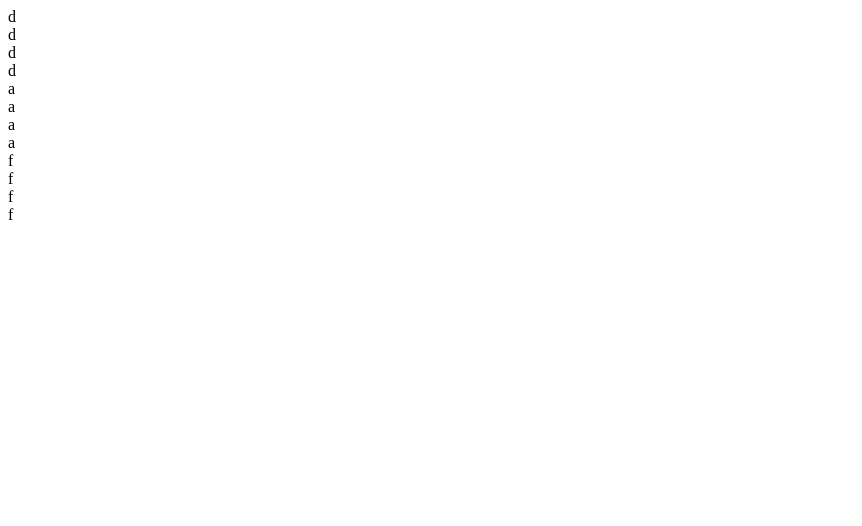
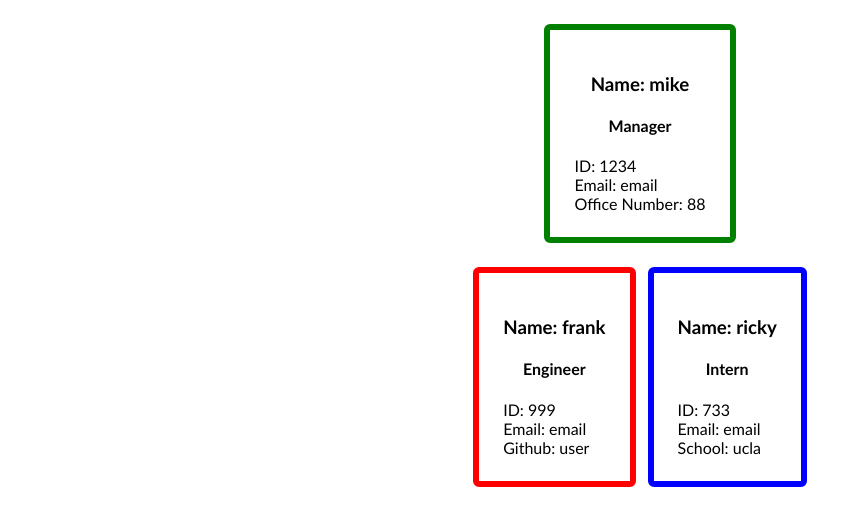
Before and after one commit to mireezeidan/team-profile-generator, a website: page team.html in a window 1280 px wide. Shown: the whole page, without its empty margins (0-862 px from the left). Drawn offline with Linux system fonts and the light colour scheme.

Commit message:
added style to the employee cards

```diff
--- /dev/null
+++ b/src/style.css
@@ -0,0 +1,42 @@
+body {
+    margin: 0;
+    display: flex;
+    flex-direction: column;
+    font-family: 'Gill Sans', 'Gill Sans MT', Calibri, 'Trebuchet MS', sans-serif;
+    padding: 24px;
+}
+
+.manager-card {
+    margin: 0 auto;
+    border: 6px solid green;
+    padding: 24px;
+    border-radius: 6px;
+}
+
+.engineer-card {
+    border: 6px solid red;
+    padding: 24px;
+    border-radius: 6px;
+}
+
+.intern-card {
+    border: 6px solid blue;
+    padding: 24px;
+    border-radius: 6px;
+}
+
+.employee-wrapper {
+    display: flex;
+    margin: 0 auto;
+    margin-top: 24px;
+    gap: 12px;
+    flex-wrap: wrap;
+}
+
+.employee-name, .heading, .title {
+    text-align: center;
+}
+
+.title {
+    text-align: center;
+}
--- a/team.html
+++ b/team.html
@@ -4,27 +4,32 @@
 <meta charset="UTF-8">
 <meta http-equiv="X-UA-Compatible" content="IE=edge">
 <meta name="viewport" content="width=device-width, initial-scale=1.0">
+<link rel="stylesheet" href="./src/style.css">
 <title>Team Profile Generator</title>
 </head>
 <body>
 <div class= "manager-card">
-  <div>d</div>
-<div>d</div>
-<div>d</div>
-<div>d</div>
+  <h3 class="employee-name">Name: mike</h3>
+  <h4 class="title">Manager</h4>
+<div>ID: 1234</div>
+<div>Email: email</div>
+<div>Office Number: 88</div>
 </div>
+<div class="employee-wrapper">
 <div class= "engineer-card">
-    <div>a</div>
-<div>a</div>
-<div>a</div>
-<div>a</div>
+    <h3 class="employee-name">Name: frank</h3>
+  <h4 class="title">Engineer</h4>
+<div>ID: 999</div>
+<div>Email: email</div>
+<div>Github: user</div>
 </div>
 <div class= "intern-card">
-    <div>f</div>
-<div>f</div>
-<div>f</div>
-<div>f</div>
+    <h3 class="employee-name">Name: ricky</h3>
+  <h4 class="title">Intern</h4>
+<div>ID: 733</div>
+<div>Email: email</div>
+<div>School: ucla</div>
 </div>
-
+</div>
 </body>
 </html>
```
Also changed, not shown: index.js (+19 -13 lines).
